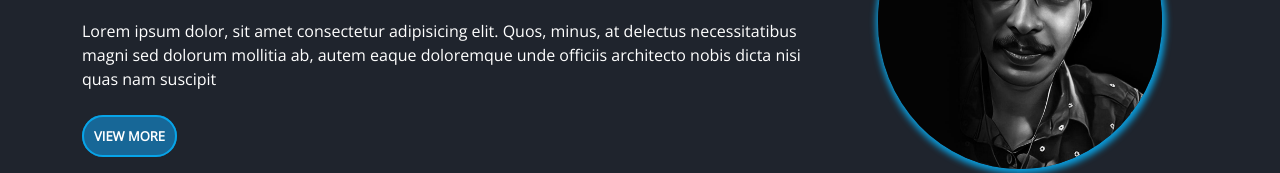
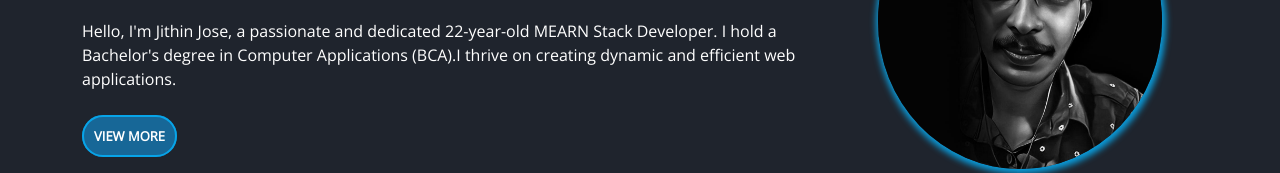
Before and after one commit to Jithin7777/Portfolio, a plain HTML site: page index.html in a window 1280 px wide. Shown: the part 243-416 px from the top of the page. Drawn offline with nearby package versions, Linux system fonts and the light colour scheme; a web font is replaced by a local one.

Commit message:
index.html

```diff
--- a/index.html
+++ b/index.html
@@ -71,7 +71,8 @@
 
   </div>
   <div class="home-content pt-3">
-             <p >Lorem ipsum dolor, sit amet consectetur adipisicing elit. Quos, minus, at delectus necessitatibus magni sed dolorum mollitia ab, autem eaque doloremque unde officiis architecto nobis dicta nisi quas nam suscipit</p>
+                        <p >Hello, I'm Jithin Jose, a passionate and dedicated 22-year-old MEARN Stack Developer.  I hold a Bachelor's degree in Computer Applications (BCA).I thrive on creating dynamic and efficient web applications.</p>
+
 
   </div>            <div class="pt-3">  <a href="" class="button-default  mt-4 ">View More</a></div>
 
```
